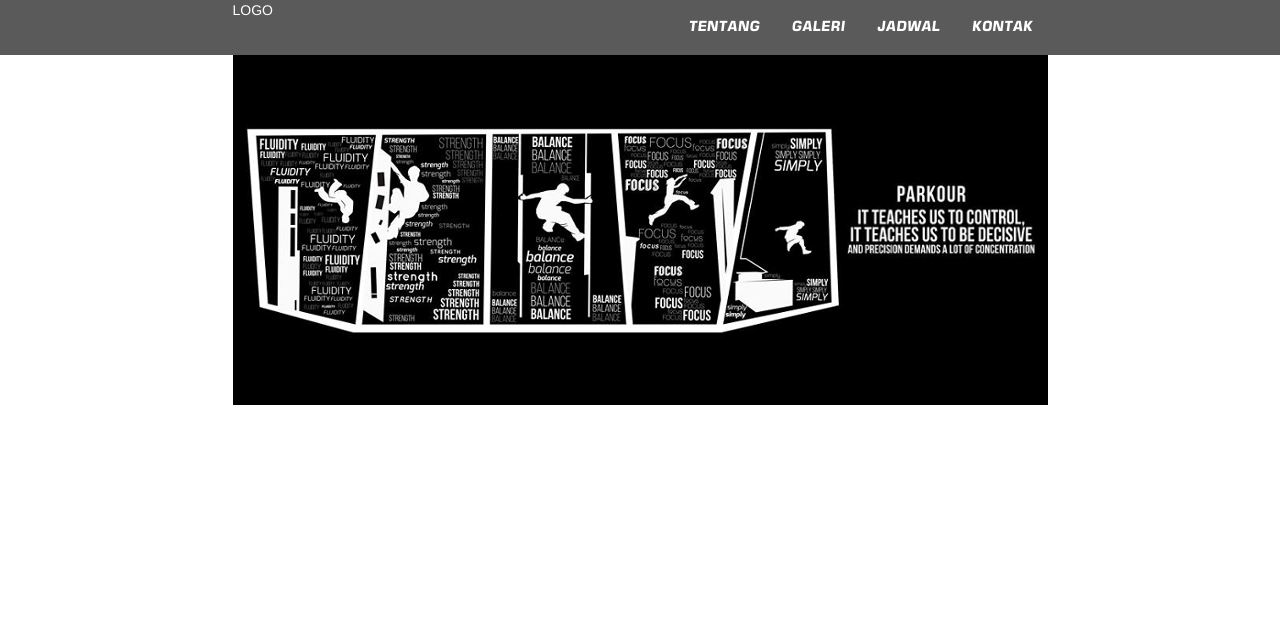
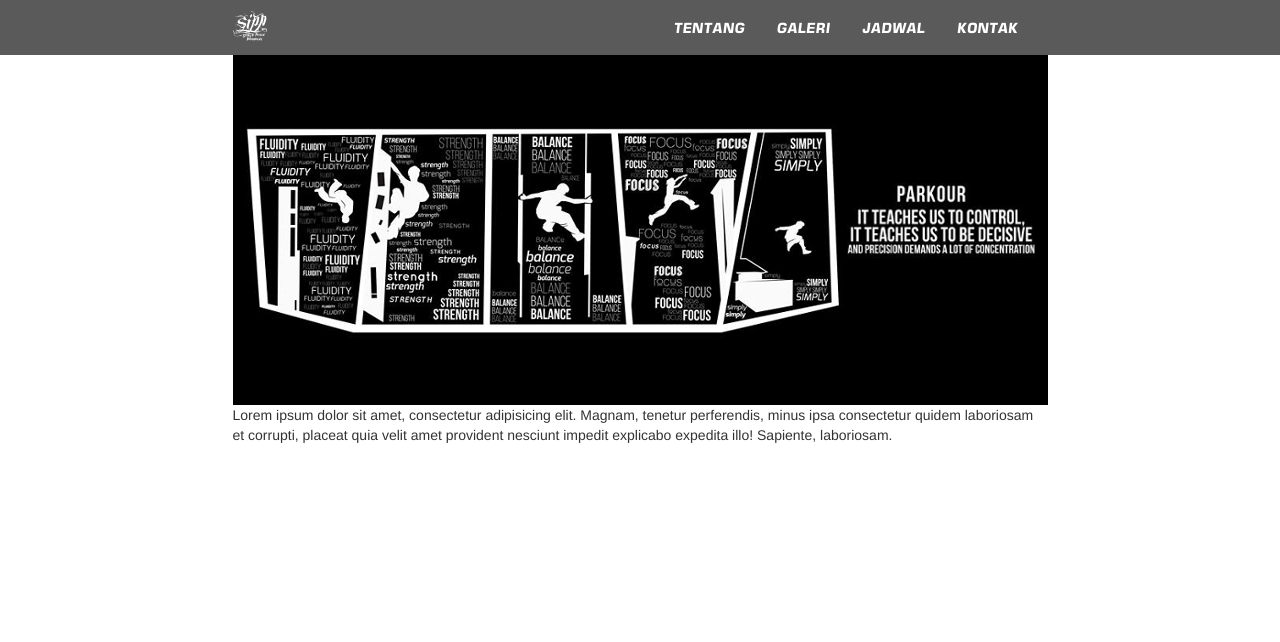
Before and after one commit to abfs87/Web_SIPP, a PHP site: page / in a window 1280 px wide. Shown: the top 642 px of the page. After the commit the page ends 443 px from the top, so only its background shows below. Run offline with PHP 8.4, Linux system fonts and the light colour scheme.

Commit message:
profile phase

```diff
--- a/pblc/css/styl.css
+++ b/pblc/css/styl.css
@@ -16,14 +16,10 @@
     height: 55px;
 }
 
-.cover {
-    padding-top: 55px;
-    text-align: center;
-}
-
 .logoin {
-    color: white;
-    height: 55px;
+    background-image: url("../img/logos.png");
+    background-repeat: no-repeat;
+    height: 33px;
     width: auto;
 }
 
@@ -47,7 +43,28 @@
     background-color: darkgrey;
 }
 
+.formenu {
+    padding-top: 8px;
+}
+
 .content {
-    height: 815px;
-    width: auto;
+    padding-top: 55px;
 }
+
+.sampul {
+    background-image: url("../img/cover.jpg");
+    background-repeat: no-repeat;
+    height: 350px;
+    width: 815px;
+    margin: 0 auto;
+}
+
+.profil {
+    width: 815px;
+    margin: 0 auto;
+}
+
+.forlogo {
+    padding-top: 11px;
+    padding-left: 0;
+}
--- a/pblc/index.php
+++ b/pblc/index.php
@@ -20,7 +20,13 @@
         <div class="menu-bar navbar navbar-fixed-top">
             <div class="container">
                 <div class="header">
-                    <!-- <div class="col-xs-8 col-md-6"> -->
+                    <div class="col-md-6 forlogo">
+                        <div class="logoin">
+
+                    </div>
+
+                    </div>
+                    <div class="col-md-6 formenu">
                         <nav class="list-menu">
                             <ul class="nav nav-pills pull-right">
                                 <li><a href="" title="">TENTANG</a>
@@ -33,18 +39,22 @@
                                 </li>
                             </ul>
                         </nav>
-                    <!-- </div> -->
-                    <p class="logoin">LOGO</p>
+                    </div>
+
                 </div>
             </div>
         </div>
     </div>
 
-    <div class="cover">
-        <img src="img/cover.jpg" alt="">
+    <div class="content">
+        <div class="container">
+            <div class="sampul">
+
             </div>
-
-    <div class="content">
+            <div class="profil">
+                <p>Lorem ipsum dolor sit amet, consectetur adipisicing elit. Magnam, tenetur perferendis, minus ipsa consectetur quidem laboriosam et corrupti, placeat quia velit amet provident nesciunt impedit explicabo expedita illo! Sapiente, laboriosam.</p>
+            </div>
+        </div>
 
     </div>
 </body>
```
Also changed, not shown: pblc/img/logo_ori.png (added), pblc/img/logos.png (added), pblc/img/path4138.png (added), 4 other files. Lines whose indentation alone changed are shown as unchanged.
